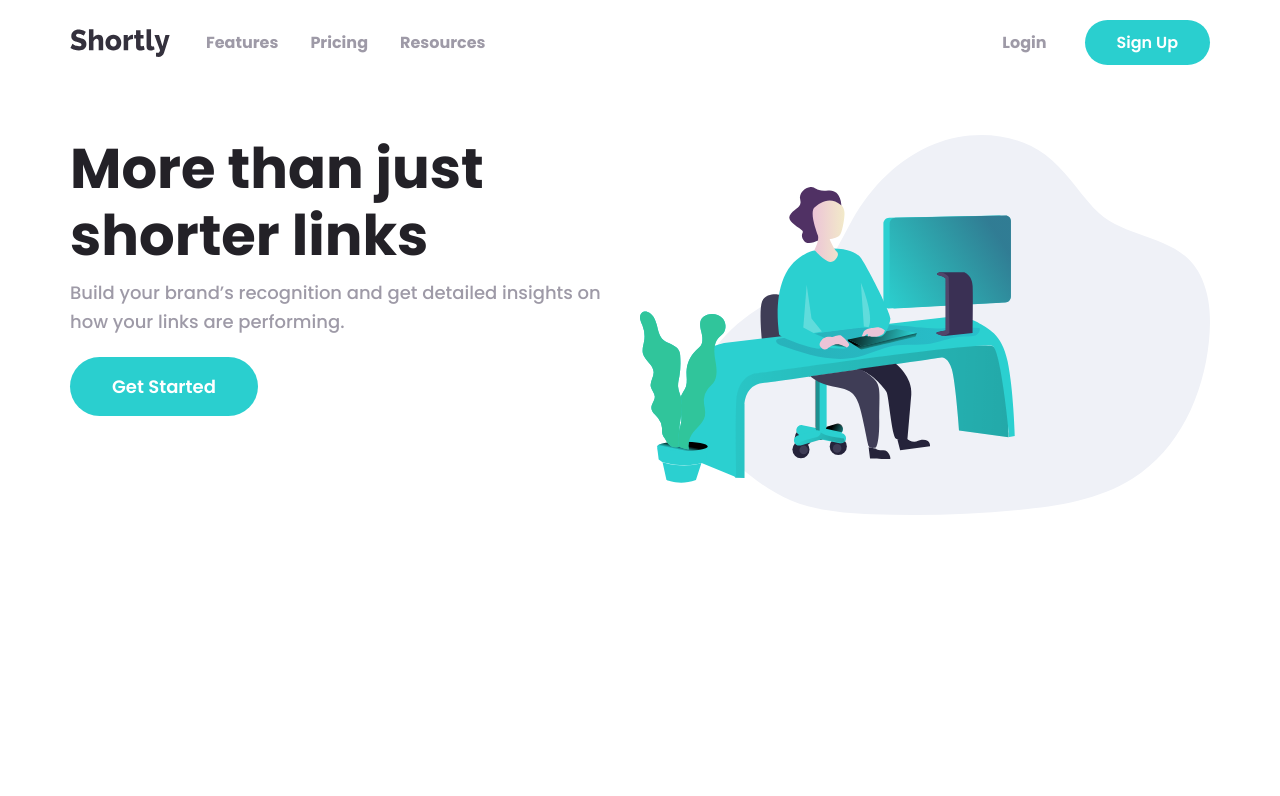
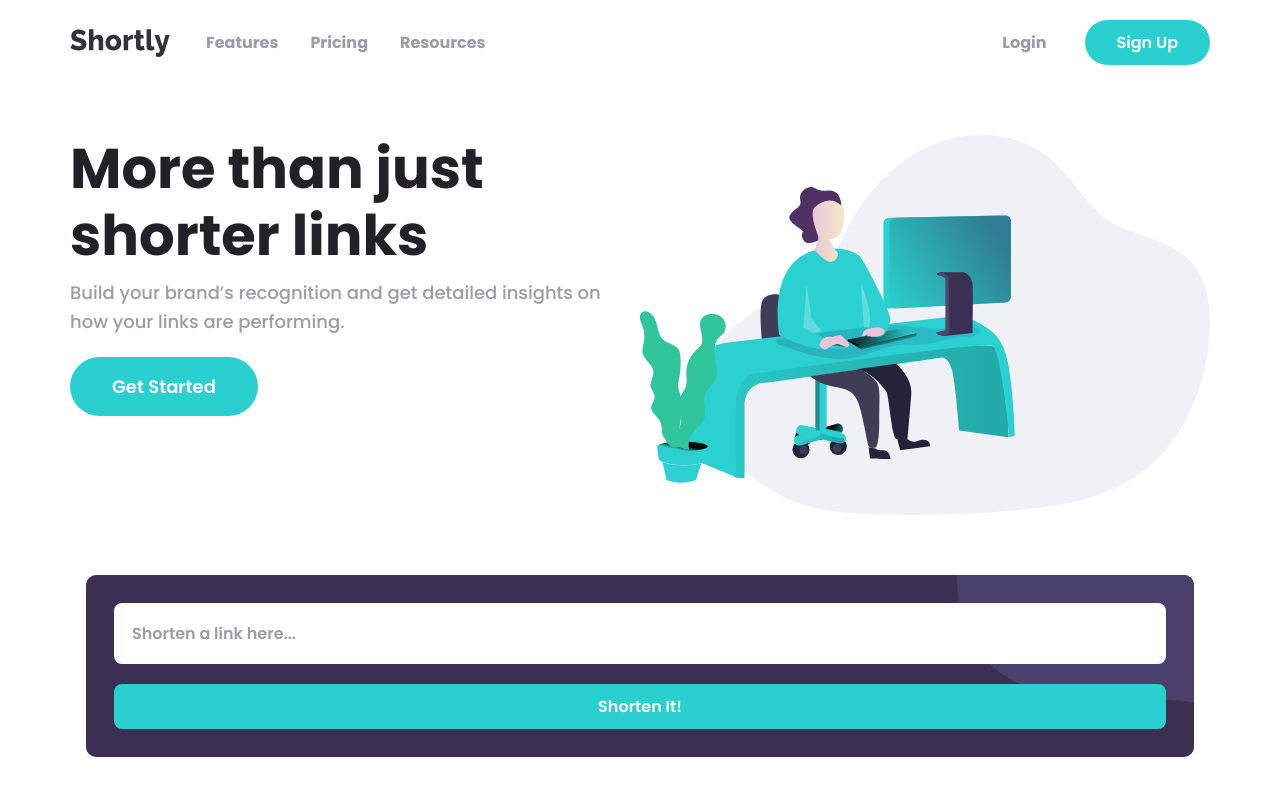
Before and after one commit to YachuJoshi/URL-Shortening-App, a Next.js app: page / in a window 1280 px wide. Shown: the top 796 px of the page. Built offline with nearby package versions, Linux system fonts and the light colour scheme.

Commit message:
Added URL Shortening section

```diff
--- a/package.json
+++ b/package.json
@@ -8,6 +8,7 @@
     "start": "next start"
   },
   "dependencies": {
+    "axios": "^0.21.0",
     "classnames": "^2.2.6",
     "next": "10.0.1",
     "next-images": "^1.6.2",
--- a/src/components/Hero.jsx
+++ b/src/components/Hero.jsx
@@ -11,7 +11,7 @@ export const Hero = () => {
           Build your brand’s recognition and get detailed insights on how your
           links are performing.
         </p>
-        <Button type="primary" className={styles.Button}>
+        <Button kind="primary" className={styles.Button}>
           Get Started
         </Button>
       </div>
--- a/src/components/NavBar.jsx
+++ b/src/components/NavBar.jsx
@@ -41,10 +41,10 @@ export const NavBar = () => {
                 ))}
               </ul>
               <div className={styles.Buttons}>
-                <Button type="secondary" className={styles.Login}>
+                <Button kind="secondary" className={styles.Login}>
                   Login
                 </Button>
-                <Button type="primary" className={styles.SignUp}>
+                <Button kind="primary" className={styles.SignUp}>
                   Sign Up
                 </Button>
               </div>
@@ -60,10 +60,10 @@ export const NavBar = () => {
             </ul>
           </div>
           <div className={styles.ButtonsDesktop}>
-            <Button type="secondary" className={styles.LoginDesktop}>
+            <Button kind="secondary" className={styles.LoginDesktop}>
               Login
             </Button>
-            <Button type="primary" className={styles.SignUpDesktop}>
+            <Button kind="primary" className={styles.SignUpDesktop}>
               Sign Up
             </Button>
           </div>
--- /dev/null
+++ b/src/components/ShortenURLForm.jsx
@@ -0,0 +1,69 @@
+import { useState, useEffect } from "react";
+import cx from "classnames";
+
+import styles from "./ShortenURLForm.module.scss";
+
+import { Button } from "../ui-kits";
+
+const expression = /(https?:\/\/)?([\w\-])+\.{1}([a-zA-Z]{2,63})([\/\w-]*)*\/?\??([^#\n\r]*)?#?([^\n\r]*)/g;
+const regex = new RegExp(expression);
+
+export const ShortenURLForm = () => {
+  const [URL, setURL] = useState("");
+  const [error, setError] = useState({
+    status: false,
+    message: "",
+  });
+
+  useEffect(() => {
+    if (URL) {
+      if (URL.match(regex)) {
+        setError({
+          status: false,
+          message: "",
+        });
+      } else {
+        setError({
+          status: true,
+          message: "Please enter a valid URL.",
+        });
+      }
+    }
+  }, [URL]);
+
+  function onSubmit(e) {
+    e.preventDefault();
+    if (!error.status) {
+    }
+  }
+
+  return (
+    <div className={styles.Wrapper}>
+      <div className={styles.ShortenURLSection}>
+        <figure className={styles.BackgroundFigure}>
+          <img
+            src="/images/bg-shorten-mobile.svg"
+            alt="Bg-Design"
+            className={styles.BackgroundDesign}
+          />
+        </figure>
+        <form className={styles.URLForm} onSubmit={(e) => onSubmit(e)}>
+          <input
+            type="url"
+            value={URL}
+            required
+            className={cx(styles.URLInput, {
+              [styles.ErrorURL]: error.message,
+            })}
+            placeholder="Shorten a link here..."
+            onChange={(event) => setURL(event.target.value)}
+          />
+          {error.status && <p className={styles.Error}>{error.message}</p>}
+          <Button type="submit" kind="primary" className={styles.ButtonSubmit}>
+            Shorten It!
+          </Button>
+        </form>
+      </div>
+    </div>
+  );
+};
--- /dev/null
+++ b/src/components/ShortenURLForm.module.scss
@@ -0,0 +1,60 @@
+@import '../styles/main.scss';
+
+.Wrapper {
+  padding: 0 16px;
+  margin: 60px 0;
+  position: relative;
+}
+
+.ShortenURLSection {
+  background-color: $dark-violet;
+  border-radius: 10px;
+  overflow: hidden;
+  padding: 28px;
+}
+
+.BackgroundFigure {
+  position: absolute;
+  z-index: 1;
+  top: 0;
+  right: 16px;
+  border-top-right-radius: 10px;
+  overflow: hidden;
+}
+
+.URLForm {
+  position: relative;
+  z-index: 10;
+  display: flex;
+  flex-flow: column;
+  align-items: stretch;
+}
+
+.URLInput {
+  padding: 16px;
+  border-radius: 8px;
+  border: none;
+  font-family: inherit;
+  font-weight: 600;
+  border: 2px solid transparent;
+
+  &::placeholder {
+    color: $grayish-violet;
+  }
+
+  &.ErrorURL {
+    border: 2px solid $red;
+  }
+}
+
+.Error {
+  color: $red;
+  font-style: italic;
+  margin-top: 8px;
+  font-size: 15px;
+}
+
+.ButtonSubmit {
+  margin-top: 20px;
+  border-radius: 8px;
+}
--- a/src/components/index.js
+++ b/src/components/index.js
@@ -1,2 +1,3 @@
 export { NavBar } from "./NavBar";
 export { Hero } from "./Hero";
+export { ShortenURLForm } from "./ShortenURLForm";
--- a/src/pages/HomePage.jsx
+++ b/src/pages/HomePage.jsx
@@ -1,6 +1,6 @@
 import styles from "./HomePage.module.scss";
 
-import { Hero, NavBar } from "../components";
+import { Hero, NavBar, ShortenURLForm } from "../components";
 import { Container } from "../ui-kits";
 
 export const HomePage = () => {
@@ -8,6 +8,7 @@ export const HomePage = () => {
     <Container>
       <NavBar />
       <Hero />
+      <ShortenURLForm />
     </Container>
   );
 };
--- a/src/ui-kits/Button.jsx
+++ b/src/ui-kits/Button.jsx
@@ -1,7 +1,7 @@
 import cx from "classnames";
 import styles from "./Button.module.scss";
 
-const BUTTON_TYPES = {
+const BUTTON_KINDS = {
   primary: "primary",
   secondary: "secondary",
 };
@@ -13,8 +13,8 @@ export const Button = (props) => {
     <button
       {...props}
       className={cx(className, styles.Button, {
-        [styles.ButtonPrimary]: props.type === BUTTON_TYPES.primary,
-        [styles.ButtonSecondary]: props.type === BUTTON_TYPES.secondary,
+        [styles.ButtonPrimary]: props.kind === BUTTON_KINDS.primary,
+        [styles.ButtonSecondary]: props.kind === BUTTON_KINDS.secondary,
       })}
     >
       {props.children}
```
Also changed, not shown: 1 other file (tests, documents, lock files or other folders).
